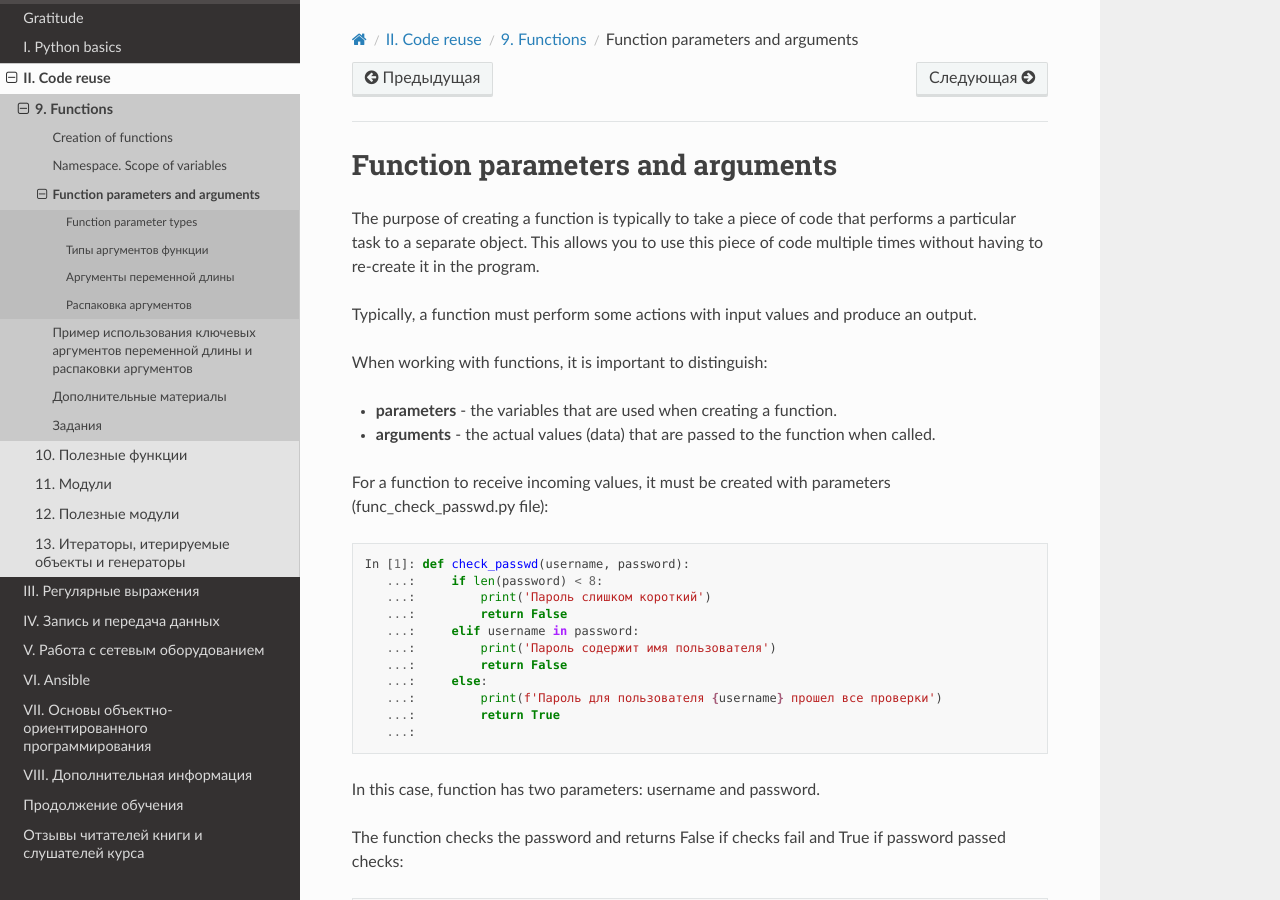
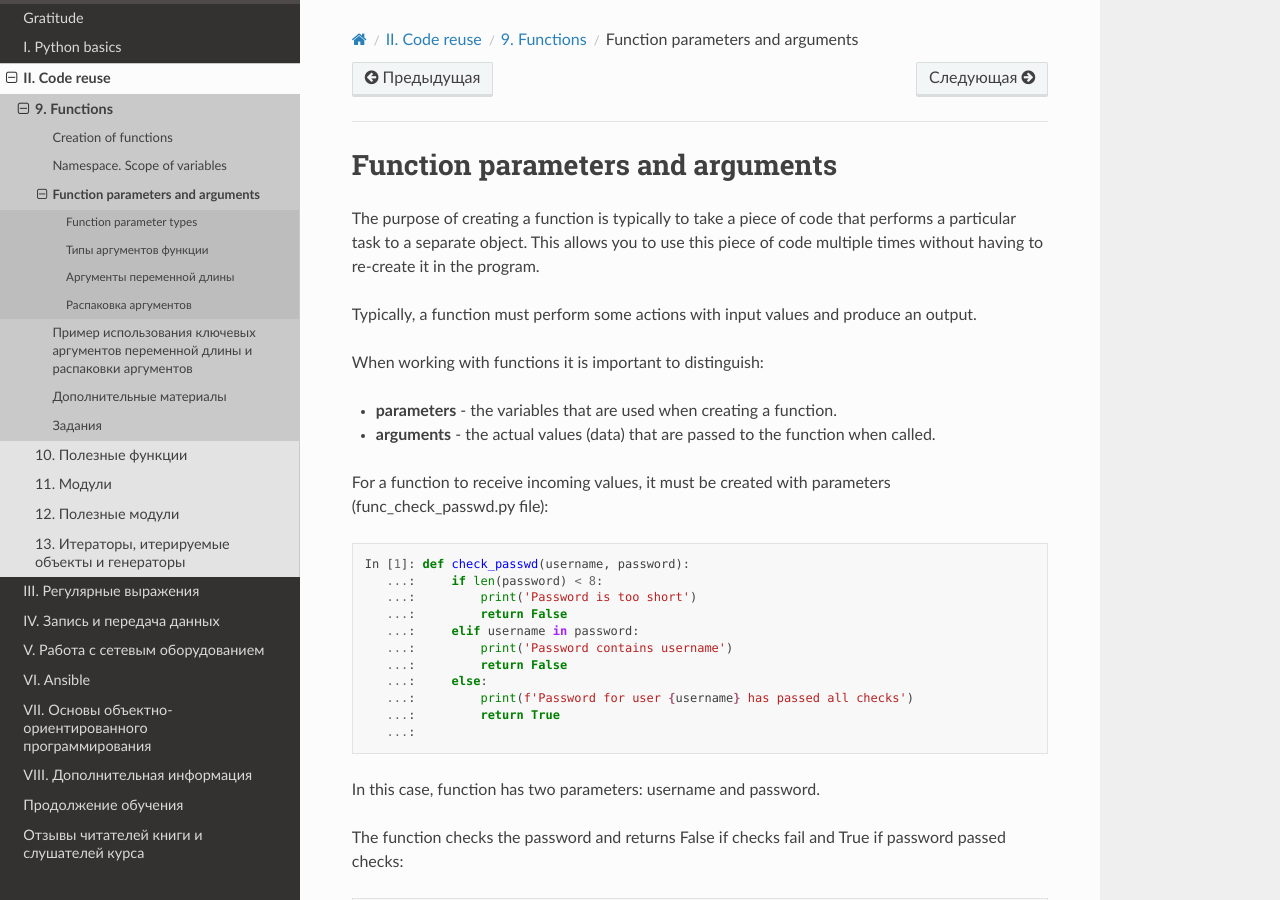
Before and after one commit to Aidar5/nattoeng, a Sphinx documentation site: the page built from docs/source/book/09_functions/3_func_params_args.rst, in a window 1280 px wide and 900 px high. Built offline with Sphinx 7.4.7 and the Read the Docs theme 2.0.0, drawn with Linux system fonts in a browser that asks for light colours; pages that are not in the unit, such as notebooks, are missing from menus.

Commit message:
Update 3_func_params_args.rst

```diff
--- a/docs/source/book/09_functions/3_func_params_args.rst
+++ b/docs/source/book/09_functions/3_func_params_args.rst
@@ -5,7 +5,7 @@ The purpose of creating a function is typically to take a piece of code that per
 
 Typically, a function must perform some actions with input values and produce an output.
 
-When working with functions, it is important to distinguish:
+When working with functions it is important to distinguish:
 
 -  **parameters** - the variables that are used when creating a function.
 -  **arguments** - the actual values (data) that are passed to the function when called.
@@ -16,13 +16,13 @@ For a function to receive incoming values, it must be created with parameters (f
 
     In [1]: def check_passwd(username, password):
        ...:     if len(password) < 8:
-       ...:         print('Пароль слишком короткий')
+       ...:         print('Password is too short')
        ...:         return False
        ...:     elif username in password:
-       ...:         print('Пароль содержит имя пользователя')
+       ...:         print('Password contains username')
        ...:         return False
        ...:     else:
-       ...:         print(f'Пароль для пользователя {username} прошел все проверки')
+       ...:         print(f'Password for user {username} has passed all checks')
        ...:         return True
        ...:
 
```
